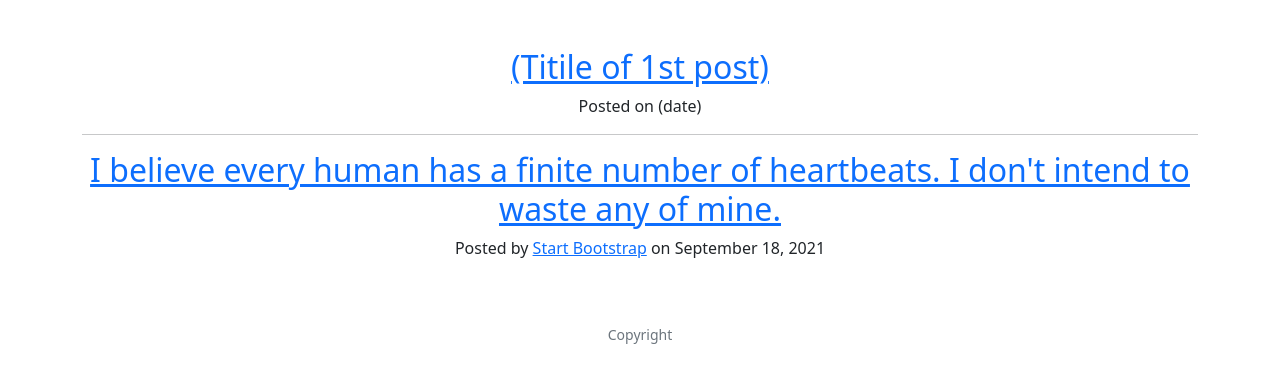
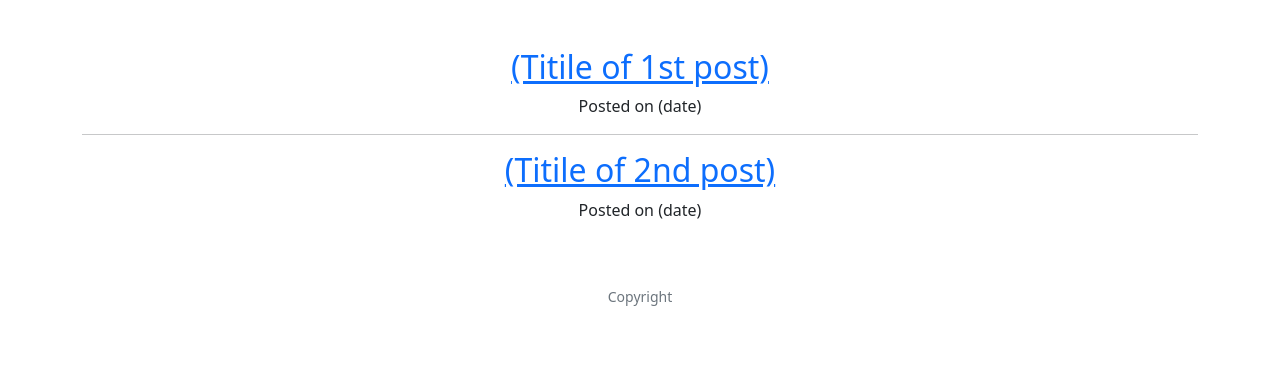
Before and after one commit to Lindsay-00/Treehole, a Flask app: template myproject/flaskr/templates/index.html in a window 1280 px wide. Shown: the part 66-449 px from the top of the page. Run offline with Flask 2, Linux system fonts and the light colour scheme; the template is opened without the code that fills it, so the values that code supplies are empty; some libraries are stand-ins or nearby versions.

Commit message:
Wed, Dec 8, 2021, 8:55 PM +00:00

```diff
--- a/myproject/flaskr/templates/index.html
+++ b/myproject/flaskr/templates/index.html
@@ -8,7 +8,7 @@
 
 <!-- Display Blog posts -->
 <div class="container">
-            <!-- Post preview-->
+            <!-- Post preview 1-->
             <div class="post-preview">
                 <a href="post.html">
                     <h2 class="post-title">(Titile of 1st post)</h2>
@@ -19,13 +19,13 @@
             </div>
             <!-- Divider-->
             <hr>
-            <!-- Post preview-->
+            <!-- Post preview 2-->
             <div class="post-preview">
-                <a href="post.html"><h2 class="post-title">I believe every human has a finite number of heartbeats. I don't intend to waste any of mine.</h2></a>
+                <a href="post.html">
+                    <h2 class="post-title">(Titile of 2nd post)</h2>
+                </a>
                 <p class="post-meta">
-                    Posted by
-                    <a href="#!">Start Bootstrap</a>
-                    on September 18, 2021
+                    Posted on (date)
                 </p>
             </div>
 
```
